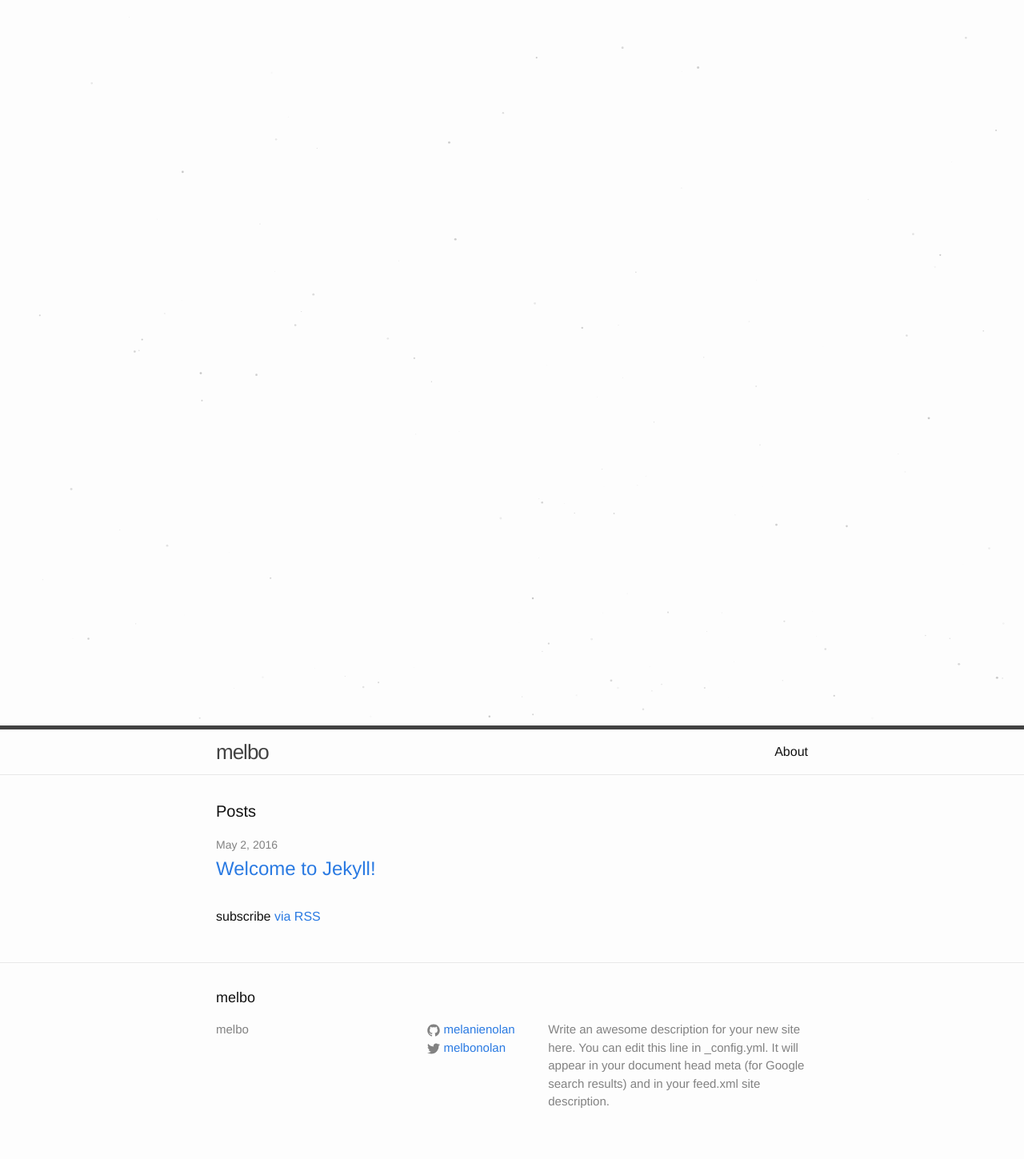
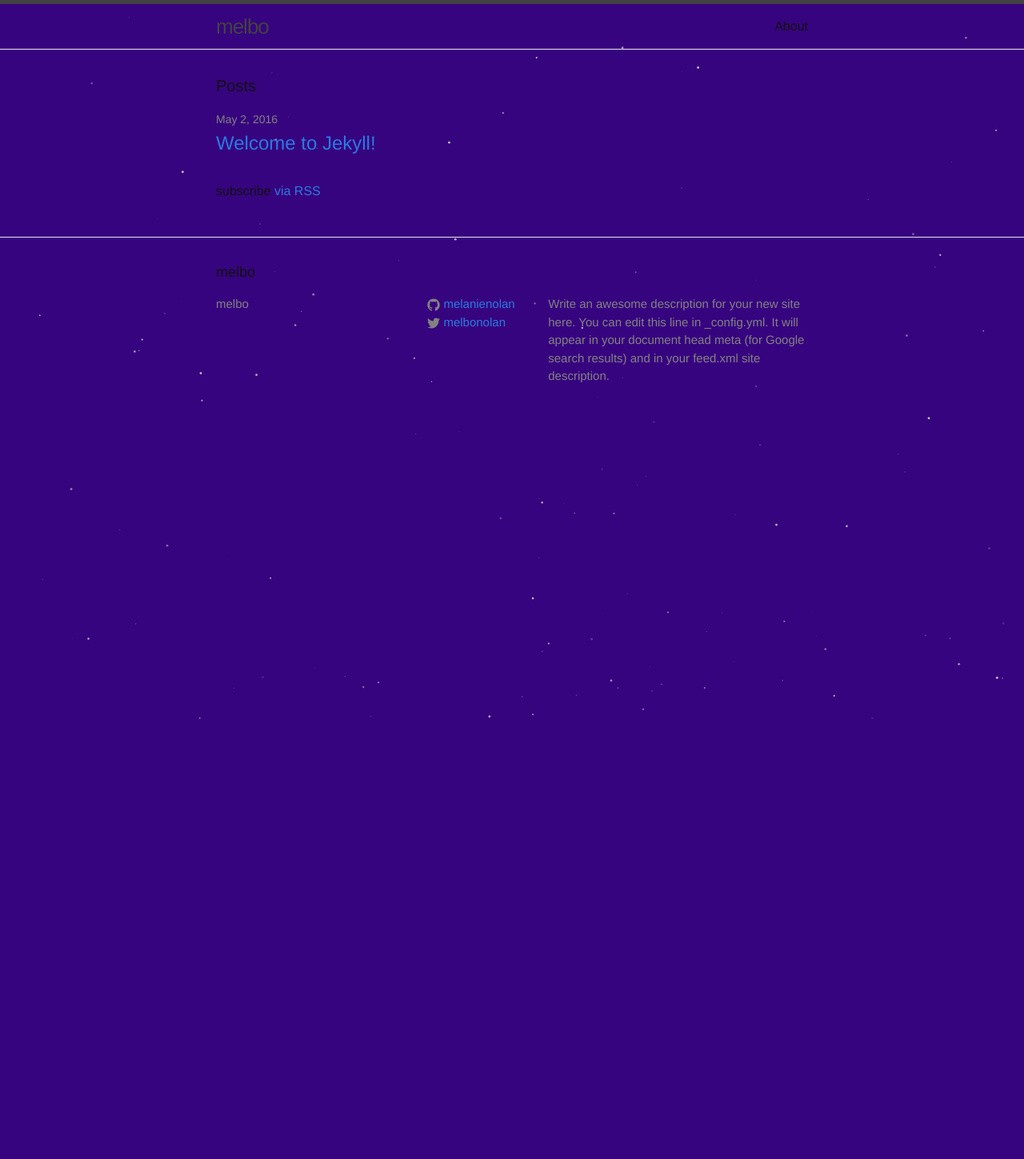
Before and after one commit to melanienolan/my-site, a Jekyll site: the page built from index.html, in a window 1280 px wide. Shown: the whole page at 80% size. Built offline with Jekyll 4.4.1, drawn with Linux system fonts in a browser that asks for light colours; after the commit the page ends 900 px from its top, so only the background shows below that.

Commit message:
referenced background in main.scss

```diff
--- a/css/main.scss
+++ b/css/main.scss
@@ -49,5 +49,6 @@ $on-laptop:        800px;
 @import
         "base",
         "layout",
-        "syntax-highlighting"
+        "syntax-highlighting",
+        "background"
 ;
```
